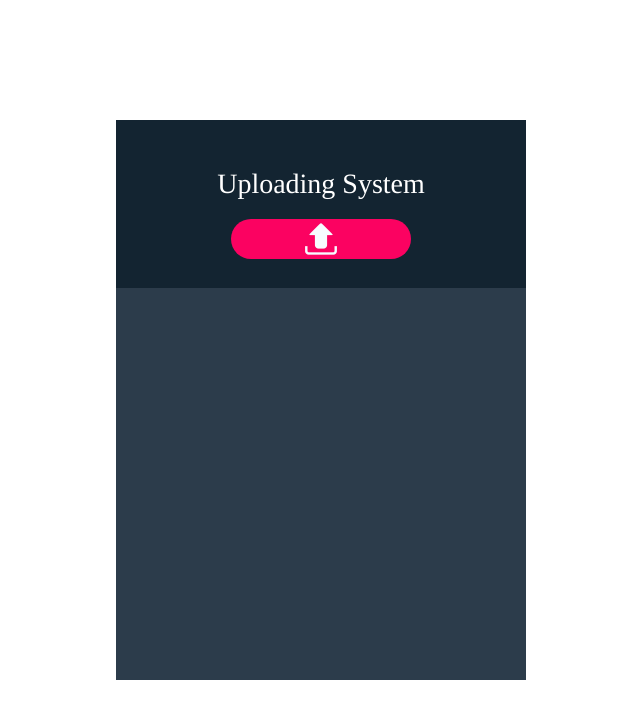
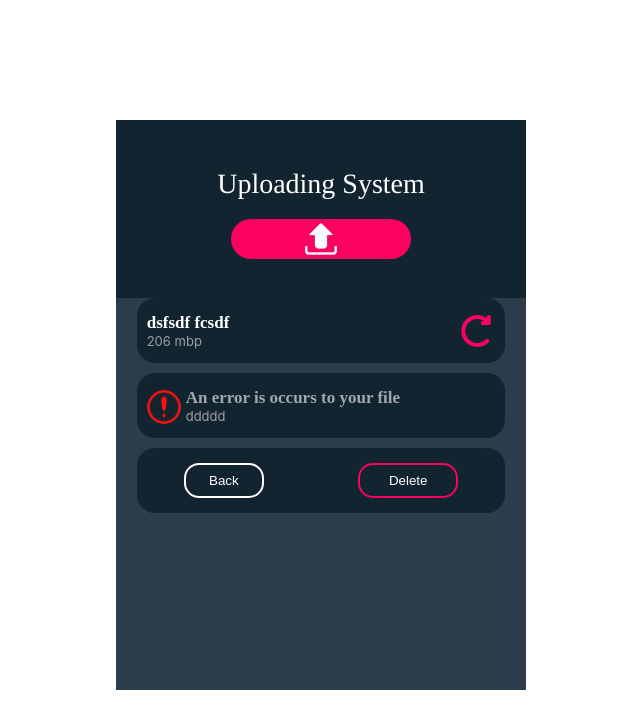
Before and after one commit to yacine-yac/upload, a React (Create React App) app: page / in a window 1280 px wide. Shown: the top 728 px of the page, without its empty margins (319-959 px from the left). Built offline with nearby package versions, Linux system fonts and the light colour scheme.

Commit message:
define peace components

```diff
--- a/src/App.tsx
+++ b/src/App.tsx
@@ -5,6 +5,8 @@ import Peace from './components/peace';
 import Progress from './components/progress';
 import Welcom from './components/welcom';
 import ProgressPeace from './components/peace/progressPeace';
+import PeaceError from './components/peace/errorPeace';
+import PeaceReload from './components/peace/PeaceReload';
 function App() {
 
   const handleInput=()=>{
@@ -22,9 +24,11 @@ function App() {
                       {/* <div className="area21" id="area_release"> */}
                             {/* <Welcom />  */}
 {/* <ErrorHandler/> */}
-                 {/* <ProgressPeace img=" " name="" size={5} fraction={5}  />   */}
-                {/* <Peace img=" " name="dsdqd" size={5}/>
-                <Peace img=" " name="dsdqd" size={5}/> */}
+                 {/* <ProgressPeace img=" "  fraction={65}  />   */}
+                 <PeaceReload name={'dsfsdf fcsdf'} size={'206 mbp'} />
+                 <PeaceError name="ddddd" messageError={'An error is occurs to your file'} />
+                {/* <Peace img=" " name="dsdqd" size={5}/>*/}
+                <Peace img=" " name="dsdqd" size={5}/>
                 </div>
                 {/* <ButtonsArea  />  */}
       </form>
--- a/src/components/peace/DeleteElement.tsx
+++ b/src/components/peace/DeleteElement.tsx
@@ -1,8 +1,8 @@
 
 function DeleteElement(){
     return <>
-        <button type="button">Back</button>
-        <button type="button">Delete</button>
+        <button datatype='demo' type="button">Back</button>
+        <button datatype='demo' type="button">Delete</button>
     </>
 }
 export default DeleteElement;
--- /dev/null
+++ b/src/components/peace/PeaceReload.tsx
@@ -0,0 +1,14 @@
+import "./index.css";
+import img from '../../icons/reload.png';
+export default function PeaceReload({name,size}:{name:string,size:string}){
+    return <>
+     <div className="peace">
+                <div className="peace-reload center-v">
+                            <h2>{name}</h2>
+                            <span>{size}</span>
+                </div>
+                {/* reloading-event : add class to button when it is submited  */}
+                <button type="button" className="main-center "  role="reload"></button>
+     </div>
+    </>
+}
--- /dev/null
+++ b/src/components/peace/errorPeace.tsx
@@ -0,0 +1,13 @@
+import "./index.css";
+import img from '../../icons/exclamation.png';
+export default function PeaceError({name,messageError}:{name:string,messageError:string}){
+    return <>
+     <div className="peace peace-error">
+                <img src={img} />
+                <div className="center-v">
+                            <h2>{messageError}</h2>
+                            <span>{name}</span>
+                </div>
+     </div>
+    </>
+}
--- a/src/components/peace/index.css
+++ b/src/components/peace/index.css
@@ -45,12 +45,12 @@
 }
 
 /* for DeleteElement*/
-.peace button{
+.peace button[datatype="demo"]{
      width: 80px; height: 35px;border-radius: 15px; margin: auto auto auto auto;
      background: none;
      color: white;font-size: smaller;border: 2px solid white;
 }
-.peace button:nth-child(2){
+.peace button[datatype="demo"]:nth-child(2){
     width: 100px;border-color: var(--color_up);
 }
 
@@ -59,3 +59,45 @@
     width: 60px;
     color:var(--color_up);font-size: 1.1rem;margin-right: 0;
 }
+.pro_bar{
+    width: 90%;height:30%;
+}
+.pro_bar progress{
+    height: 10px;width: 95%;
+    margin-top: 5px;
+    border-radius: 9px;
+    background-color: rgb(39, 70, 88);
+}
+progress::-webkit-progress-bar {
+    background: transparent;
+}
+progress::-webkit-progress-value {
+    border-radius: 12px;
+    background: rgb(255, 2, 78);
+}
+
+/**Error */
+.peace-error div h2{
+    opacity: 0.6;
+}
+.peace-error img{opacity: 1;}
+
+/* Reload*/
+.peace-reload{
+    width: 100%;height: 100%;
+    margin-left: 5px;
+}
+button[role="reload"]{
+    width: 30px;height: 60%;
+    background: transparent no-repeat center  url("../../icons/reload.png"); margin-right: 4%;
+}
+.reloading-event{
+    opacity: 0.6;
+    animation: reloading 1.6s ease-out infinite ;
+}
+@keyframes reloading {
+    0%{ transform: rotateZ(0deg);}
+    100%{
+        transform: rotateZ(360deg);
+    }
+}
--- a/src/components/peace/index.tsx
+++ b/src/components/peace/index.tsx
@@ -5,8 +5,8 @@ export default function Peace({img,name,size}:{img:string,name:string,size:numbe
     return <>
     <div className="peace">
        {/*  <div className="show_p"> </div>file="${name}" type="${type}" */}
-                {/* <DeleteElement /> */}
-                <PeacElement img={img} name={name} size={size} />
+                <DeleteElement />
+                {/* <PeacElement img={img} name={name} size={size} /> */}
 
     </div>
     </>
```
Also changed, not shown: src/components/peace/progressPeace.tsx (+5 -5 lines), src/icons/exclamation.png (added), src/icons/reload.png (added).
